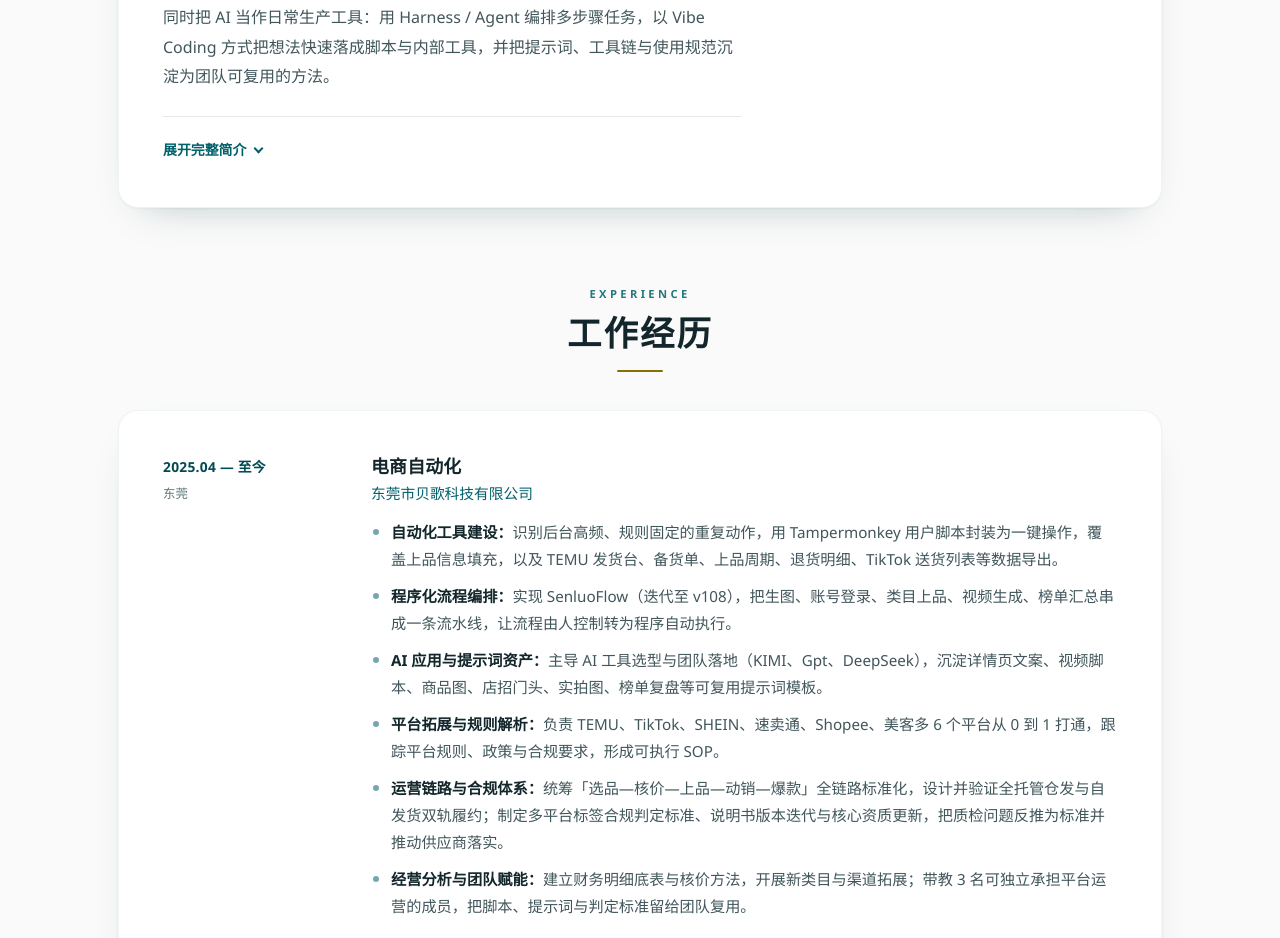
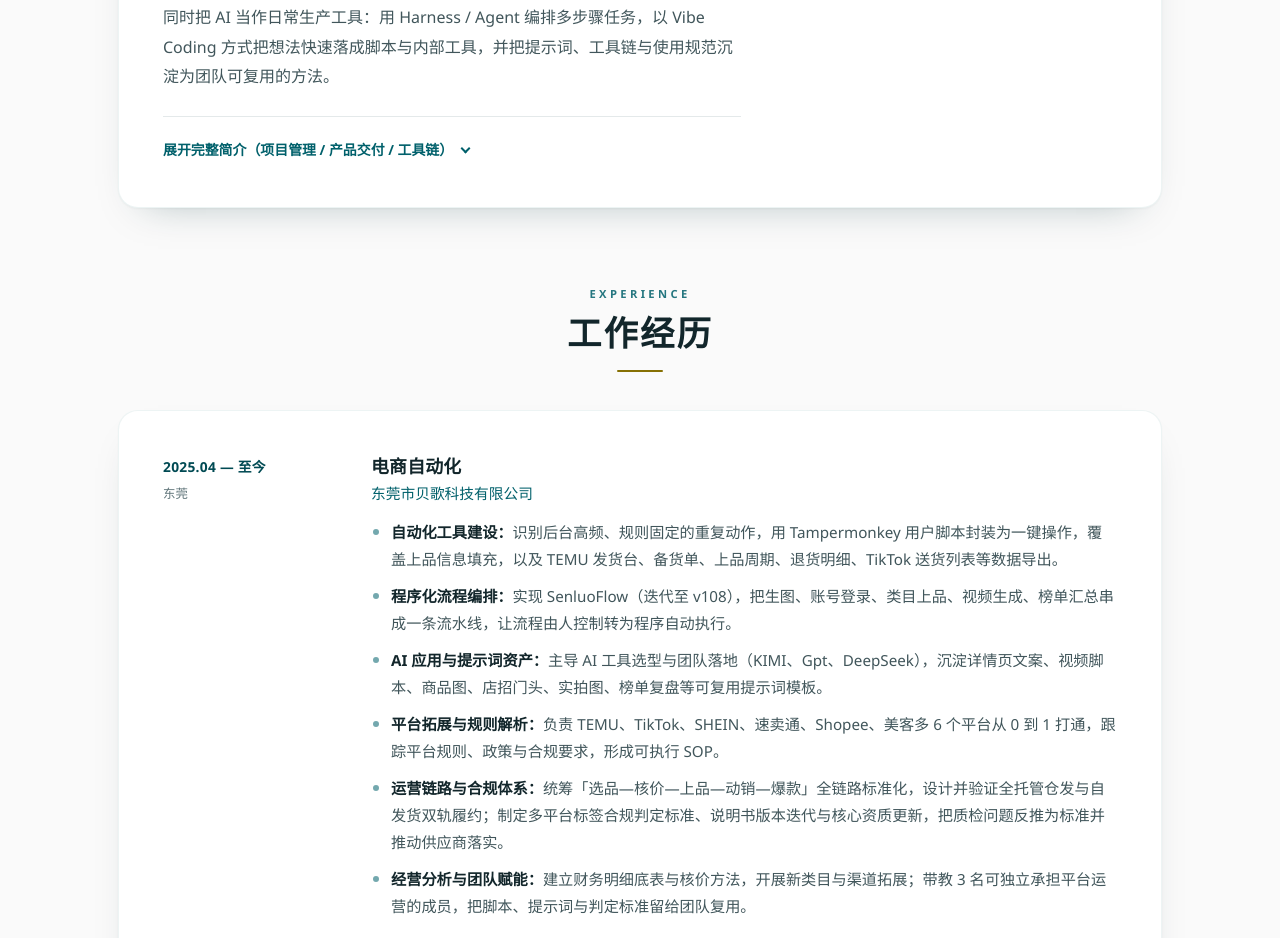
Before and after one commit to luoshikai/luoshikai.github.io, a plain HTML site: page index.html in a window 1280 px wide. Shown: the part 1454-2392 px from the top of the page. Drawn offline with Linux system fonts and the light colour scheme.

Commit message:
Label expanded profile with delivery topics

```diff
--- a/index.html
+++ b/index.html
@@ -152,7 +152,7 @@
             </div>
 
             <details class="disclosure">
-              <summary>展开完整简介</summary>
+              <summary>展开完整简介（项目管理 / 产品交付 / 工具链）</summary>
               <div class="prose disclosure__body">
                 <ul class="bullets">
                   <li><strong>项目管理：</strong>掌握项目生命周期管理，按里程碑拆解目标与交付物；启动阶段即做预期管理，把范围、节奏、验收标准与风险前置对齐并留痕；通过周度同步与变更评审控制节奏，做到进度可预期、问题早暴露、交付可落地。</li>
```
Also changed, not shown: 1 other file.
